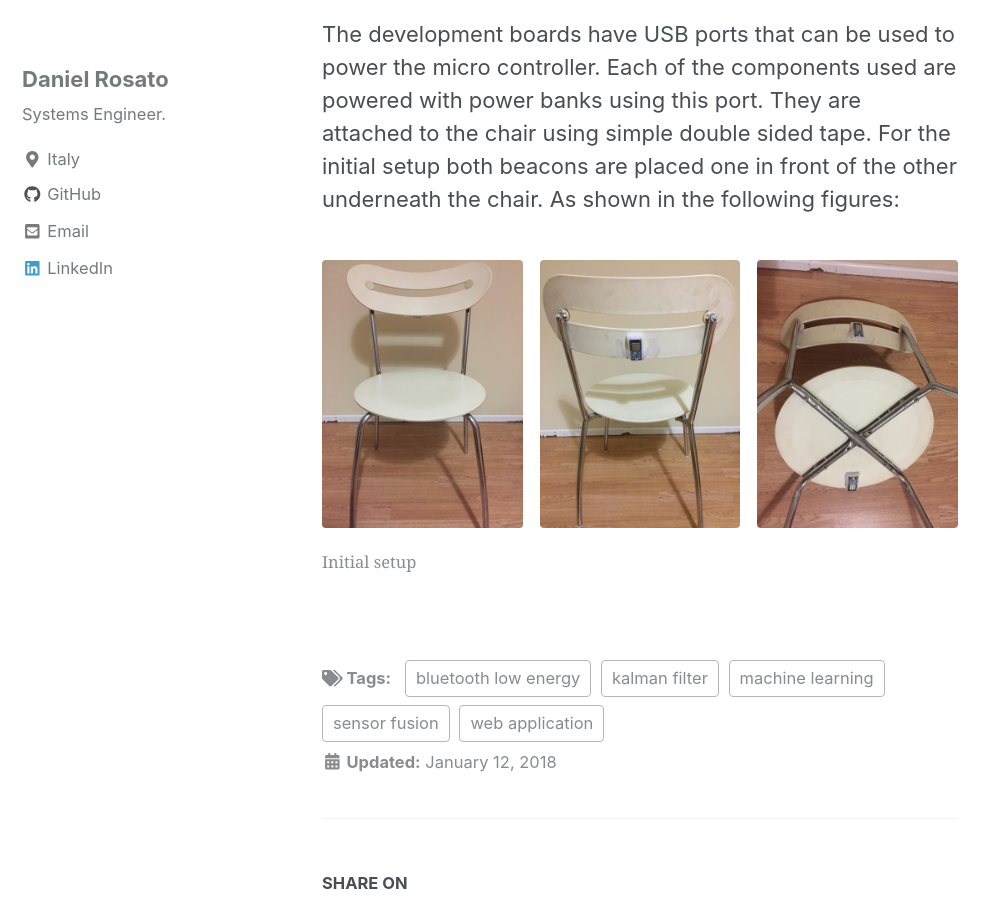
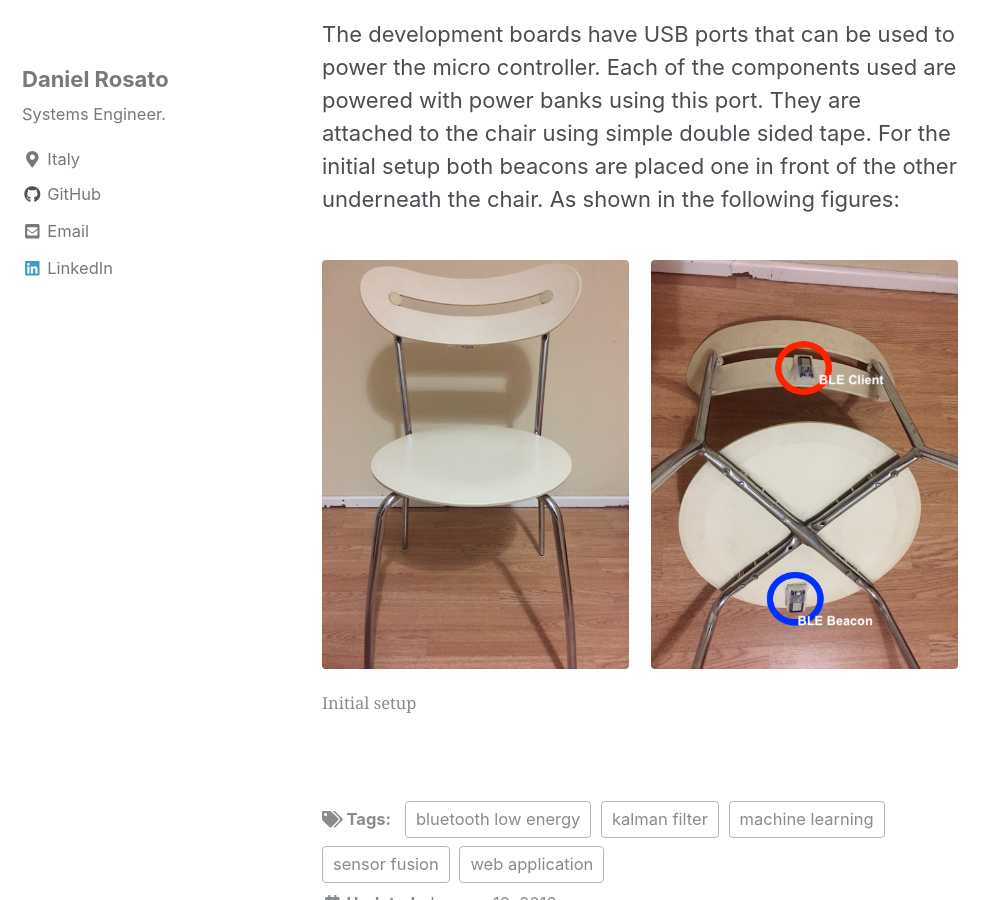
Before and after one commit to danielRM88/danielRM88.github.io, a Jekyll site: the page built from _posts/2018-01-12-proximity.md, in a window 1280 px wide and 900 px high, scrolled down 2469 px. Shown: the whole window, without its empty margins (0-998 px from the left). Built offline with Jekyll 4.4.1, drawn with Linux system fonts in a browser that asks for light colours; cached includes are drawn as plain includes; nearby versions of some CDN libraries.

Commit message:
modified initial setup images in architecture chapter for proximity post

```diff
--- a/_posts/2018-01-12-proximity.md
+++ b/_posts/2018-01-12-proximity.md
@@ -30,9 +30,8 @@ This is just a brief summary of the capabilities of the micro controller. The im
 
 The development boards have USB ports that can be used to power the micro controller. Each of the components used are powered with power banks using this port. They are attached to the chair using simple double sided tape. For the initial setup both beacons are placed one in front of the other underneath the chair. As shown in the following figures:
 
-<figure class="third">
+<figure class="half">
   <img src="/images/chair1.png">
-  <img src="/images/client_chair1.png">
   <img src="/images/chair1_1_beacon.png">
   <figcaption>Initial setup</figcaption>
 </figure>
```
Also changed, not shown: images/chair1_1_beacon.png.
